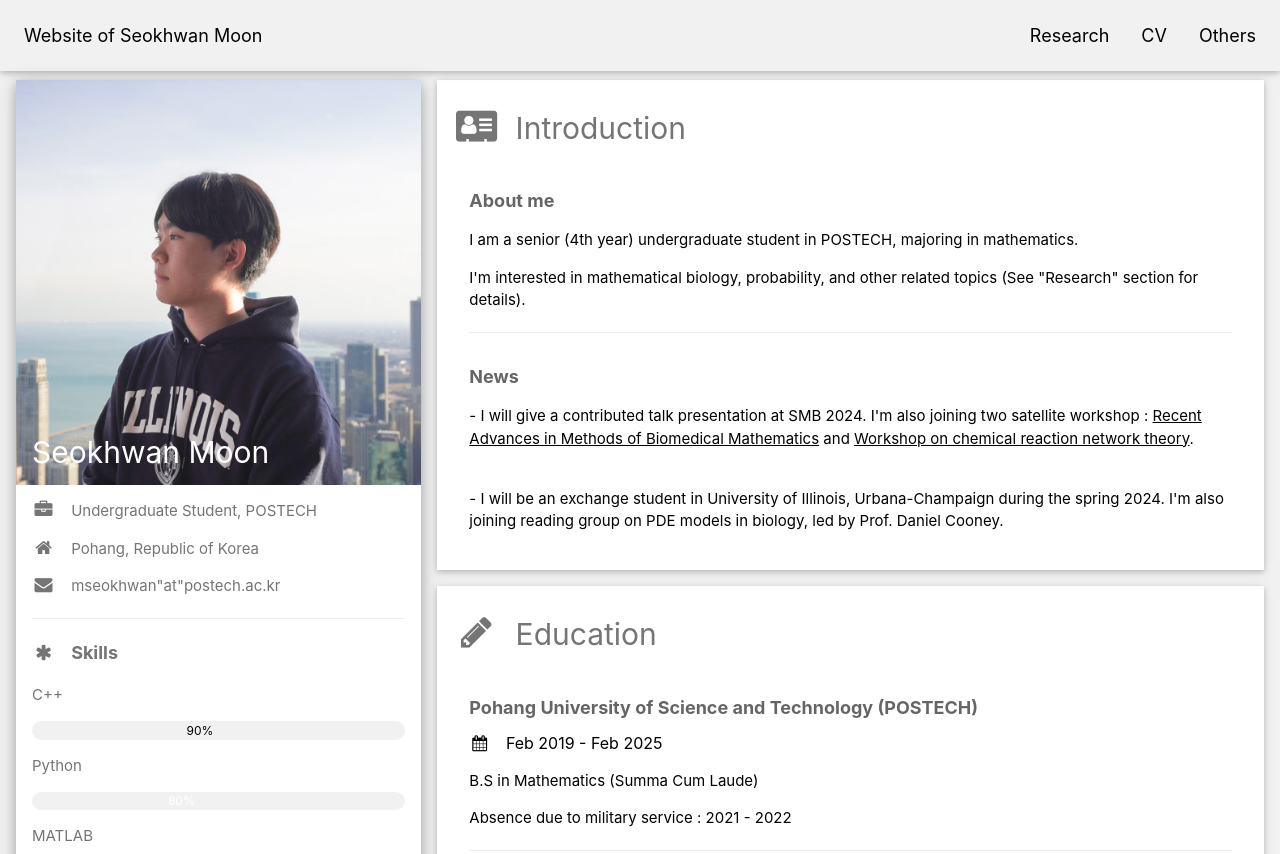
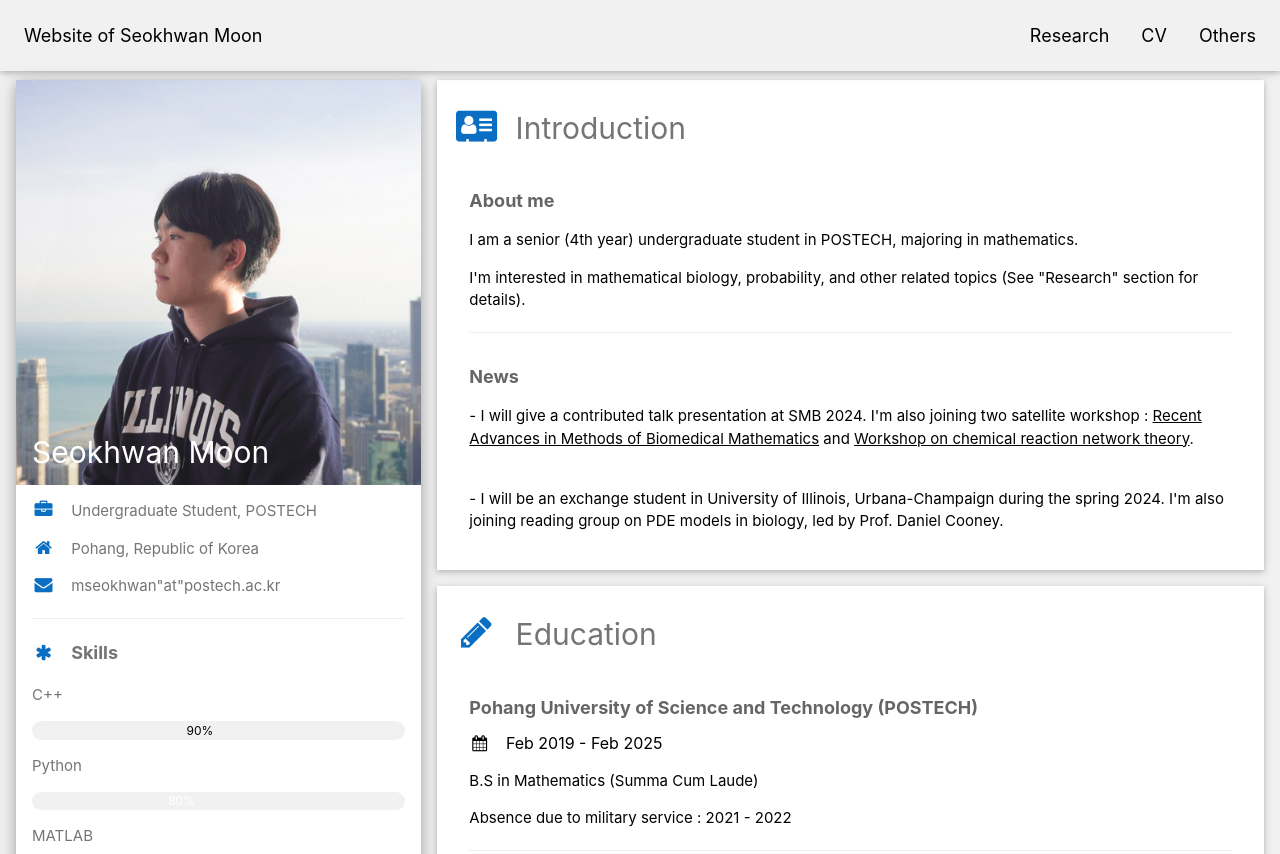
Before and after one commit to Seokhwan-Moon/Seokhwan-Moon.github.io, a plain HTML site: page index.html in a window 1280 px wide. Shown: the top 854 px of the page. Drawn offline with nearby package versions, Linux system fonts and the light colour scheme.

Commit message:
Update index.html

```diff
--- a/index.html
+++ b/index.html
@@ -43,12 +43,12 @@ html,body,h1,h2,h3,h4,h5,h6 {font-family: "Inter", sans-serif}
           </div>
         </div>
         <div class="w3-container">
-          <p><i class="fa fa-briefcase fa-fw w3-margin-right w3-large w3-text-info"></i>Undergraduate Student, POSTECH</p>
-          <p><i class="fa fa-home fa-fw w3-margin-right w3-large w3-text-info"></i>Pohang, Republic of Korea</p>
-          <p><i class="fa fa-envelope fa-fw w3-margin-right w3-large w3-text-info"></i>mseokhwan"at"postech.ac.kr</p>
+          <p><i class="fa fa-briefcase fa-fw w3-margin-right w3-large" style="color:#0a6fc2;"></i>Undergraduate Student, POSTECH</p>
+          <p><i class="fa fa-home fa-fw w3-margin-right w3-large"  style="color:#0a6fc2;"></i>Pohang, Republic of Korea</p>
+          <p><i class="fa fa-envelope fa-fw w3-margin-right w3-large"  style="color:#0a6fc2;"></i>mseokhwan"at"postech.ac.kr</p>
           <hr>
 
-          <p class="w3-large"><b><i class="fa fa-asterisk fa-fw w3-margin-right w3-text-info"></i>Skills</b></p>
+          <p class="w3-large"><b><i class="fa fa-asterisk fa-fw w3-margin-right"  style="color:#0a6fc2;"></i>Skills</b></p>
           <p>C++</p>
           <div class="w3-light-grey w3-round-xlarge w3-small">
             <div class="w3-container w3-center w3-round-xlarge w3-info" style="width:90%">90%</div>
@@ -73,7 +73,7 @@ html,body,h1,h2,h3,h4,h5,h6 {font-family: "Inter", sans-serif}
           </div>
           <br>
 
-          <p class="w3-large w3-text-theme"><b><i class="fa fa-globe fa-fw w3-margin-right w3-text-info"></i>Languages</b></p>
+          <p class="w3-large w3-text-theme"><b><i class="fa fa-globe fa-fw w3-margin-right" style="color:#0a6fc2;"></i>Languages</b></p>
           <p>English</p>
           <div class="w3-light-grey w3-round-xlarge">
             <div class="w3-round-xlarge w3-info" style="height:24px;width:100%"></div>
@@ -91,7 +91,7 @@ html,body,h1,h2,h3,h4,h5,h6 {font-family: "Inter", sans-serif}
 
   <div class="w3-twothird">
       <div class="w3-container w3-card w3-white w3-margin-bottom">
-        <h2 class="w3-text-grey w3-padding-16"><i class="fa fa-address-card fa-fw w3-margin-right w3-xxlarge w3-text-info"></i>Introduction</h2>
+        <h2 class="w3-text-grey w3-padding-16" style="color:#0a6fc2;"><i class="fa fa-address-card fa-fw w3-margin-right w3-xxlarge" style="color:#0a6fc2;"></i>Introduction</h2>
         <div class="w3-container">
           <h5 class="w3-opacity"><b>About me</b></h5>
             <p> I am a senior (4th year) undergraduate student in POSTECH, majoring in mathematics. </p>
@@ -107,7 +107,7 @@ Methods of Biomedical Mathematics</a> and <a href="https://sites.google.com/view
           </div>
       </div>
     <div class="w3-container w3-card w3-white">
-        <h2 class="w3-text-grey w3-padding-16"><i class="fa fa-pencil fa-fw w3-margin-right w3-xxlarge w3-text-info"></i>Education</h2>
+        <h2 class="w3-text-grey w3-padding-16" style="color:#0a6fc2;"><i class="fa fa-pencil fa-fw w3-margin-right w3-xxlarge" style="color:#0a6fc2;"></i>Education</h2>
         <div class="w3-container">
           <h5 class="w3-opacity"><b>Pohang University of Science and Technology (POSTECH)</b></h5>
           <h6 class="w3-text-info"><i class="fa fa-calendar fa-fw w3-margin-right"></i>Feb 2019 - Feb 2025</h6>
```
